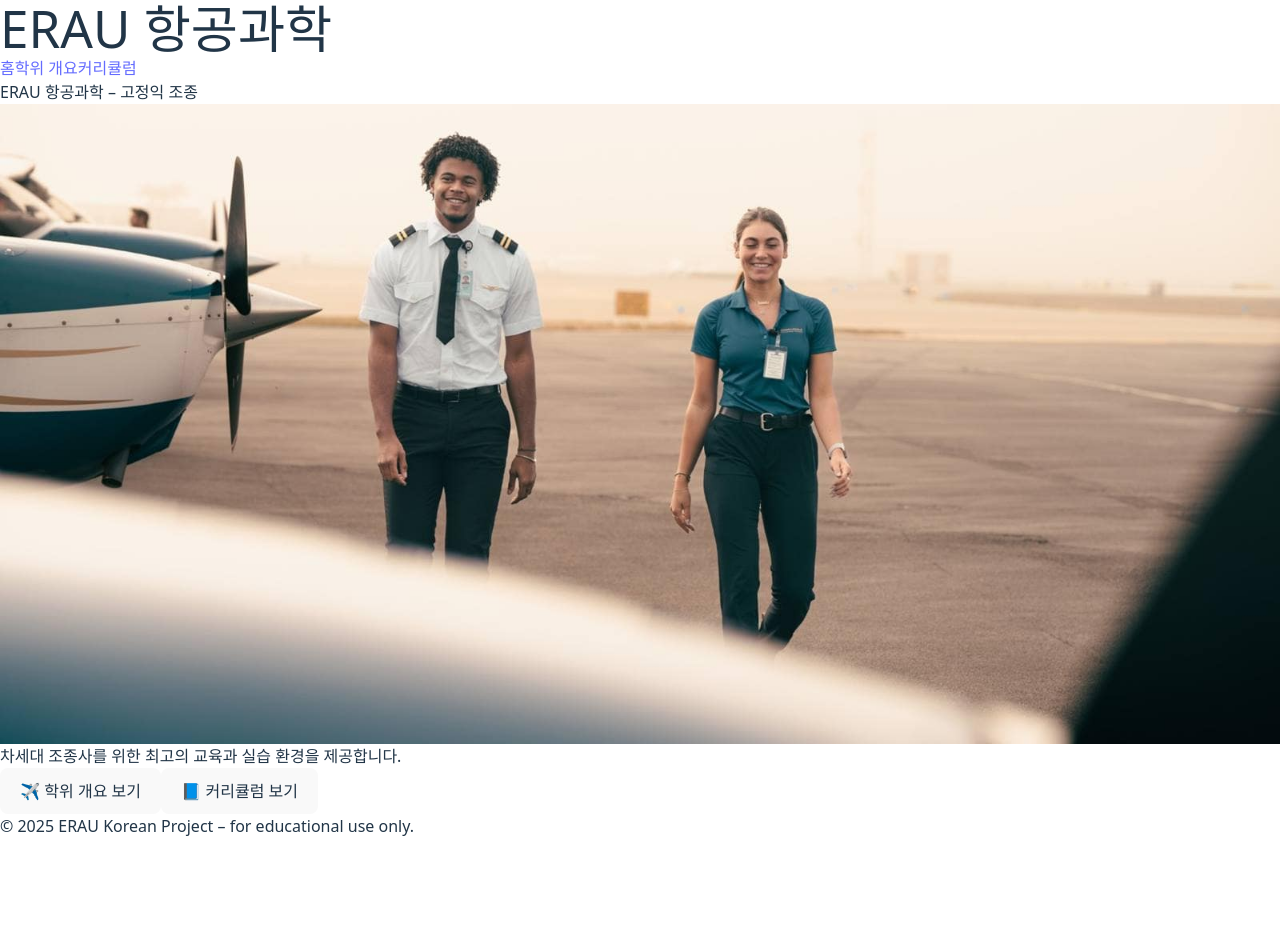
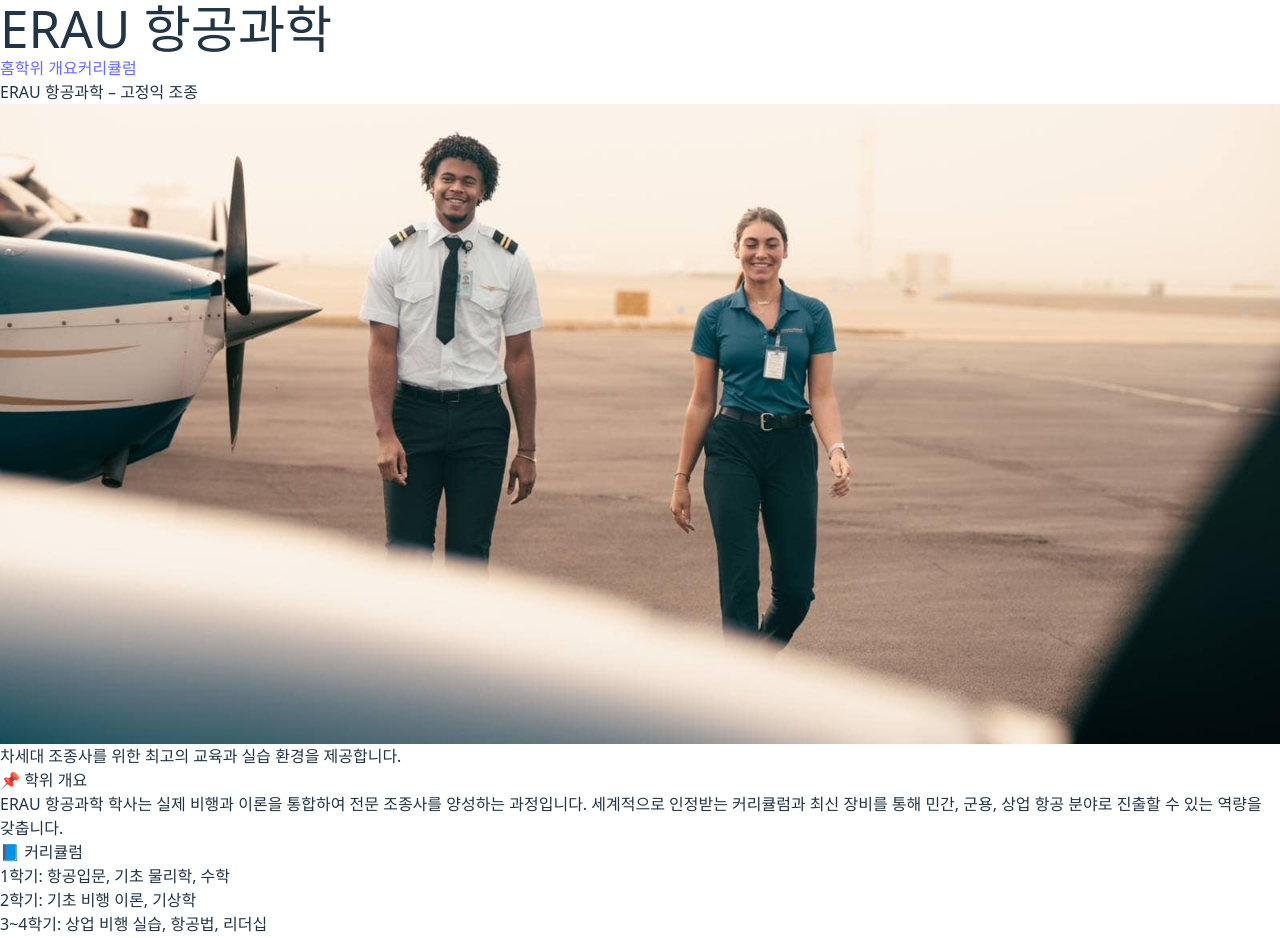
Before and after one commit to prnsslcn/erau-korean-page, a React (Vite) app: page / in a window 1280 px wide. Shown: the top 938 px of the page. Before the commit the page ends 838 px from the top, so only its background shows below. Built offline with nearby package versions, Linux system fonts and the light colour scheme.

Commit message:
Feat: GSAP 스크롤 애니메이션 적용

```diff
--- a/package.json
+++ b/package.json
@@ -10,6 +10,7 @@
     "preview": "vite preview"
   },
   "dependencies": {
+    "gsap": "^3.13.0",
     "react": "^19.1.0",
     "react-dom": "^19.1.0",
     "react-router-dom": "^7.6.2"
--- a/src/App.tsx
+++ b/src/App.tsx
@@ -1,8 +1,12 @@
-// src/App.tsx
+import Layout from './components/Layout';
 import Home from './pages/Home';
 
 function App() {
-    return <Home />;
+    return (
+        <Layout>
+            <Home />
+        </Layout>
+    );
 }
 
 export default App;
--- a/src/pages/Home.tsx
+++ b/src/pages/Home.tsx
@@ -1,13 +1,57 @@
-import Layout from '../components/Layout';
-import { useState } from 'react';
+import { useRef, useEffect } from 'react';
+import { gsap } from 'gsap';
+import { ScrollTrigger } from 'gsap/ScrollTrigger';
 import erauMain from '../assets/erau-main.jpg';
 
+gsap.registerPlugin(ScrollTrigger);
+
 const Home = () => {
-    const [section, setSection] = useState<'overview' | 'curriculum' | null>(null);
+    const introRef = useRef(null);
+    const overviewRef = useRef(null);
+    const curriculumRef = useRef(null);
+
+    useEffect(() => {
+        const ctx = gsap.context(() => {
+            gsap.fromTo(introRef.current, { opacity: 0, y: 50 }, {
+                opacity: 1,
+                y: 0,
+                duration: 1,
+                scrollTrigger: {
+                    trigger: introRef.current,
+                    start: 'top 80%',
+                    toggleActions: 'play none none none',
+                },
+            });
+
+            gsap.fromTo(overviewRef.current, { opacity: 0, y: 50 }, {
+                opacity: 1,
+                y: 0,
+                duration: 1,
+                scrollTrigger: {
+                    trigger: overviewRef.current,
+                    start: 'top 80%',
+                    toggleActions: 'play none none none',
+                },
+            });
+
+            gsap.fromTo(curriculumRef.current, { opacity: 0, y: 50 }, {
+                opacity: 1,
+                y: 0,
+                duration: 1,
+                scrollTrigger: {
+                    trigger: curriculumRef.current,
+                    start: 'top 80%',
+                    toggleActions: 'play none none none',
+                },
+            });
+        });
+
+        return () => ctx.revert();
+    }, []);
 
     return (
-        <Layout>
-            <section id="intro" className="w-full px-6 py-16 text-center">
+        <>
+            <section ref={introRef} id="intro" className="w-full px-6 py-16 text-center opacity-0">
                 <div className="w-full max-w-6xl">
                     <h2 className="text-4xl font-bold mb-6">ERAU 항공과학 – 고정익 조종</h2>
                     <img
@@ -18,25 +62,10 @@ const Home = () => {
                     <p className="text-lg text-gray-700 max-w-3xl mx-auto">
                         차세대 조종사를 위한 최고의 교육과 실습 환경을 제공합니다.
                     </p>
-                    <div className="mt-10 flex flex-wrap justify-center gap-4">
-                        <button
-                            onClick={() => setSection('overview')}
-                            className="px-6 py-3 bg-[#041f45] text-white rounded-md hover:bg-[#031632] transition"
-                        >
-                            ✈️ 학위 개요 보기
-                        </button>
-                        <button
-                            onClick={() => setSection('curriculum')}
-                            className="px-6 py-3 bg-[#041f45] text-white rounded-md hover:bg-[#031632] transition"
-                        >
-                            📘 커리큘럼 보기
-                        </button>
-                    </div>
                 </div>
             </section>
 
-            <section id="overview" className="w-full px-6 py-12">
-                {section === 'overview' && (
+            <section ref={overviewRef} id="overview" className="w-full px-6 py-12 opacity-0">
                 <div className="max-w-4xl mx-auto">
                     <h3 className="text-2xl font-semibold mb-4">📌 학위 개요</h3>
                     <p className="text-gray-700 leading-relaxed">
@@ -44,11 +73,9 @@ const Home = () => {
                         세계적으로 인정받는 커리큘럼과 최신 장비를 통해 민간, 군용, 상업 항공 분야로 진출할 수 있는 역량을 갖춥니다.
                     </p>
                 </div>
-                )}
             </section>
 
-            <section id="curriculum" className="w-full px-6 py-12">
-                {section === 'curriculum' && (
+            <section ref={curriculumRef} id="curriculum" className="w-full px-6 py-12 opacity-0">
                 <div className="max-w-4xl mx-auto">
                     <h3 className="text-2xl font-semibold mb-4">📘 커리큘럼</h3>
                     <ul className="list-disc list-inside text-gray-700 space-y-1">
@@ -58,9 +85,8 @@ const Home = () => {
                         <li>5~6학기: 고급 기상, 항공 안전, 트랙 선택</li>
                     </ul>
                 </div>
-                )}
             </section>
-        </Layout>
+        </>
     );
 };
 
```
Also changed, not shown: src/sections/ScrollSection.tsx (added, +43 -0 lines), 1 other file (tests, documents, lock files or other folders). Lines whose indentation alone changed are shown as unchanged.
